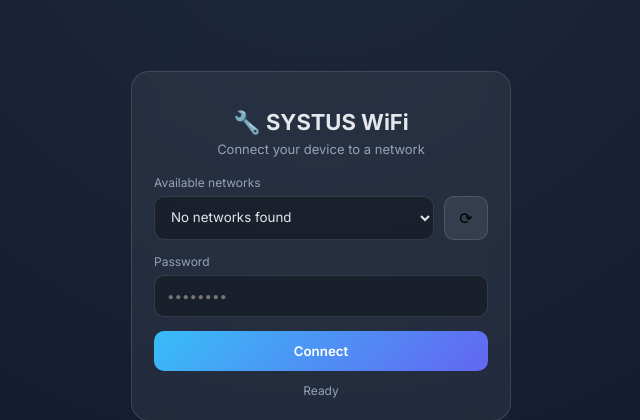
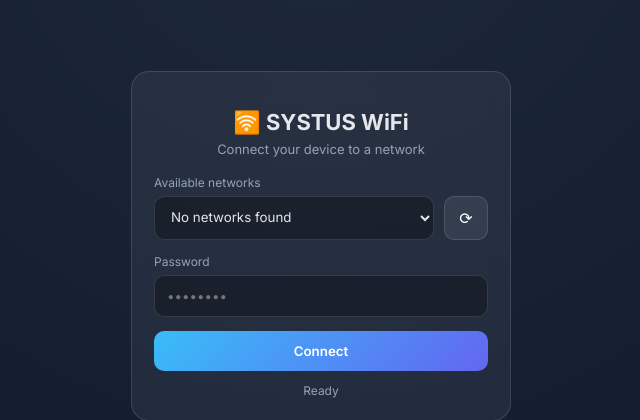
Before and after one commit to Faugnell/SYSTUS, a Flask app: page / in a window 1280 px wide. Shown: the part 154-574 px from the top of the page, without its empty margins (319-959 px from the left). Run offline with Flask 3, Linux system fonts and the light colour scheme.

Commit message:
fix: update WiFi header icon and improve option text color

```diff
--- a/src/systus/wifi/templates/index.html
+++ b/src/systus/wifi/templates/index.html
@@ -118,6 +118,7 @@ option {
     display: inline-block;
     font-size: 16px;
     line-height: 1;
+    color: white;
 }
 
 /* =========================
@@ -183,7 +184,7 @@ button.primary {
 
 <div class="card">
 
-    <h1>🔧 SYSTUS WiFi</h1>
+    <h1>🛜 SYSTUS WiFi</h1>
     <div class="subtitle">Connect your device to a network</div>
 
     <form action="/wifi" method="post">
```
